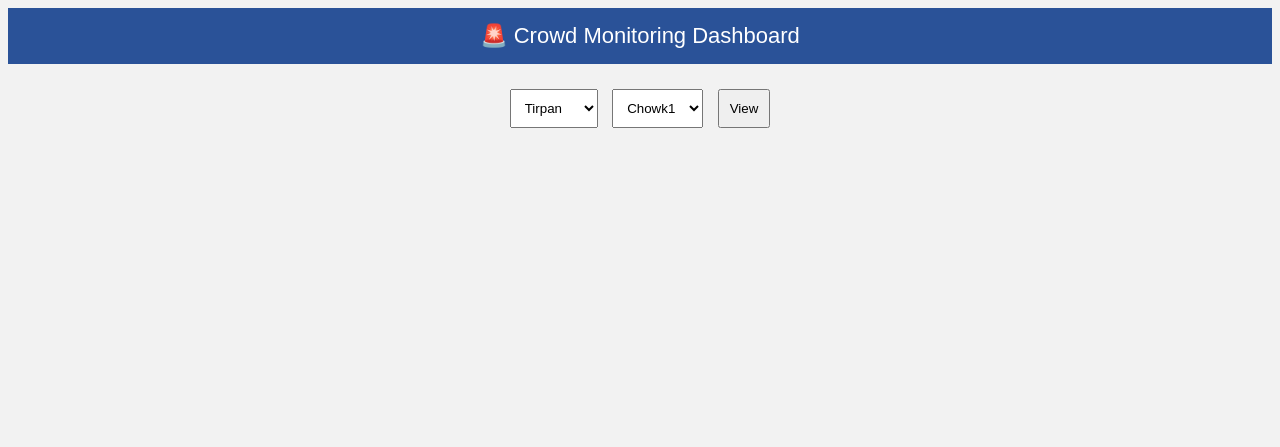
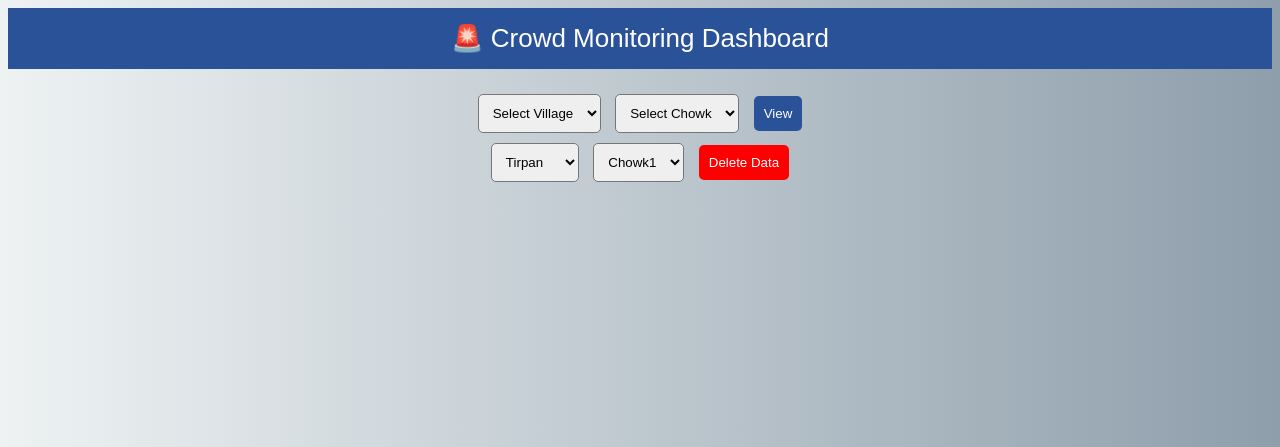
Before and after one commit to vighnesh-patil23/Crowd-system1, a Flask app: page /dashboard in a window 1280 px wide. Shown: the top 447 px of the page. Run offline with Flask 3, Linux system fonts and the light colour scheme; the visitor is signed in with stand-in values (Sample User, id 1); data that the repository does not hold is empty.

Commit message:
Update dashboard.html

```diff
--- a/templates/dashboard.html
+++ b/templates/dashboard.html
@@ -3,11 +3,12 @@
 <head>
 <title>Dashboard</title>
 
+<meta http-equiv="refresh" content="5">
+
 <style>
-
 body{
     font-family: Arial;
-    background:#f2f2f2;
+    background: linear-gradient(to right,#eef2f3,#8e9eab);
 }
 
 .header{
@@ -15,7 +16,7 @@ body{
     color:white;
     padding:15px;
     text-align:center;
-    font-size:22px;
+    font-size:26px;
 }
 
 .select-box{
@@ -26,6 +27,17 @@ body{
 select,button{
     padding:10px;
     margin:5px;
+    border-radius:5px;
+}
+
+button{
+    background:#2a5298;
+    color:white;
+    border:none;
+}
+
+.delete-btn{
+    background:red;
 }
 
 .container{
@@ -38,22 +50,32 @@ select,button{
     background:white;
     margin:15px;
     padding:15px;
-    width:250px;
+    width:270px;
     border-radius:10px;
     box-shadow:0 0 10px rgba(0,0,0,0.2);
+    text-align:center;
 }
 
 .card img{
     width:100%;
-    border-radius:5px;
 }
 
 .count{
     color:red;
     font-weight:bold;
 }
+</style>
 
-</style>
+<script>
+function updateChowk() {
+    var village = document.getElementById("village").value;
+    var chowk = document.getElementById("chowk");
+
+    chowk.innerHTML = "";
+
+    chowk.innerHTML = "<option>Chowk1</option><option>Chowk2</option><option>Chowk3</option>";
+}
+</script>
 
 </head>
 
@@ -64,7 +86,24 @@ select,button{
 </div>
 
 <div class="select-box">
+
 <form method="post">
+<select id="village" name="village" onchange="updateChowk()">
+<option value="">Select Village</option>
+<option>Tirpan</option>
+<option>Kotoli</option>
+<option>Shirgao</option>
+<option>Kerli</option>
+</select>
+
+<select id="chowk" name="chowk">
+<option>Select Chowk</option>
+</select>
+
+<button>View</button>
+</form>
+
+<form method="post" action="/delete">
 <select name="village">
 <option>Tirpan</option>
 <option>Kotoli</option>
@@ -78,8 +117,9 @@ select,button{
 <option>Chowk3</option>
 </select>
 
-<button>View</button>
+<button class="delete-btn">Delete Data</button>
 </form>
+
 </div>
 
 <div class="container">
@@ -90,7 +130,6 @@ select,button{
 <p><b>Village:</b> {{row[2]}}</p>
 <p><b>Chowk:</b> {{row[3]}}</p>
 <p class="count">People: {{row[4]}}</p>
-
 <img src="/uploads/{{row[5]}}">
 </div>
 {% endfor %}
```
